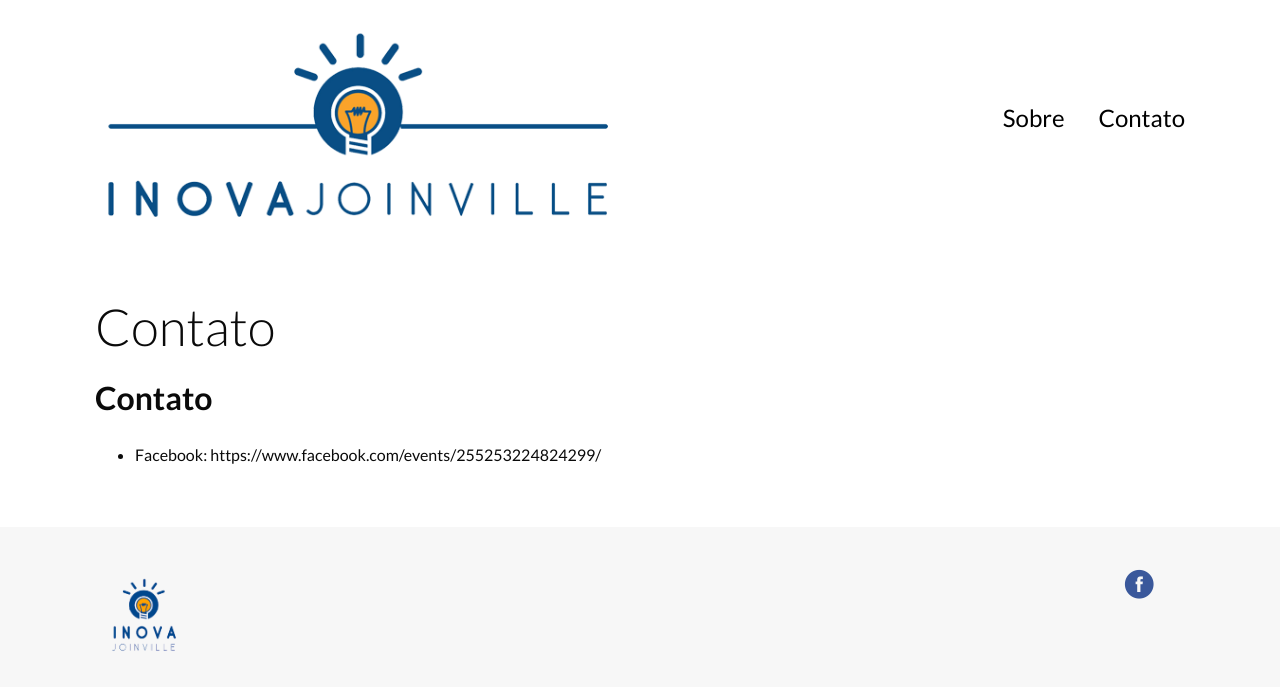
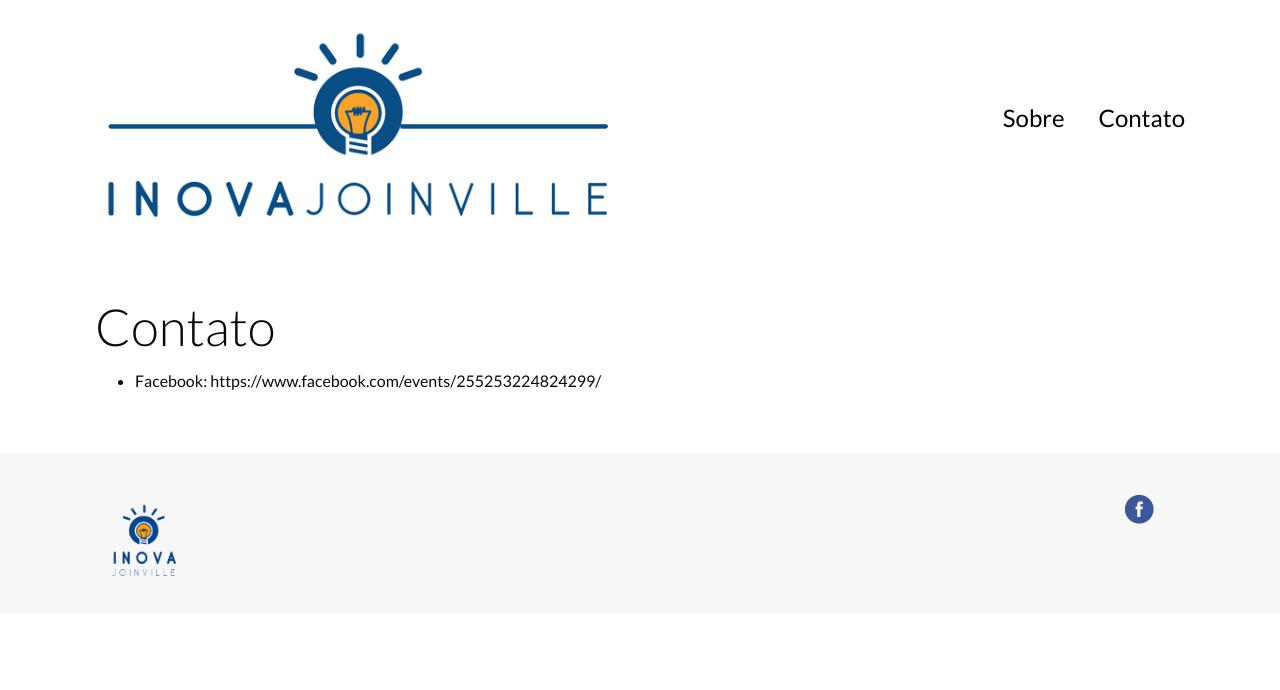
Before and after one commit to inovajoinville/inovajoinville.github.io, a Jekyll site: the page built from 01-contato.md, in a window 1280 px wide. Shown: the top 690 px of the page. Built offline with Jekyll 4.4.1, drawn with Linux system fonts in a browser that asks for light colours; nearby versions of some CDN libraries; library files that are not in the unit come from our copies.

Commit message:
change contact

```diff
--- a/01-contato.md
+++ b/01-contato.md
@@ -4,6 +4,5 @@ title: Contato
 permalink: /contato/
 ---
 
-# Contato
 
 - Facebook: https://www.facebook.com/events/255253224824299/
```
